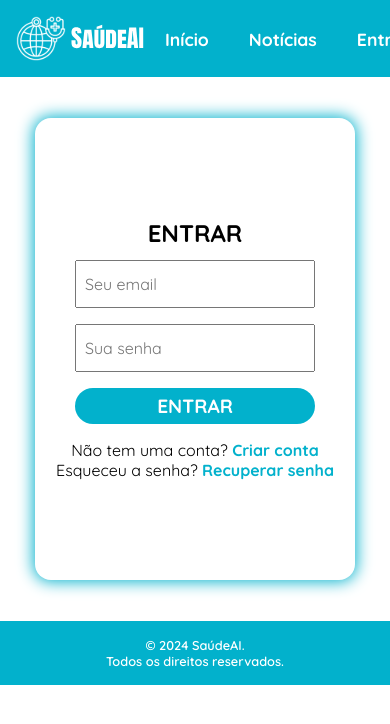
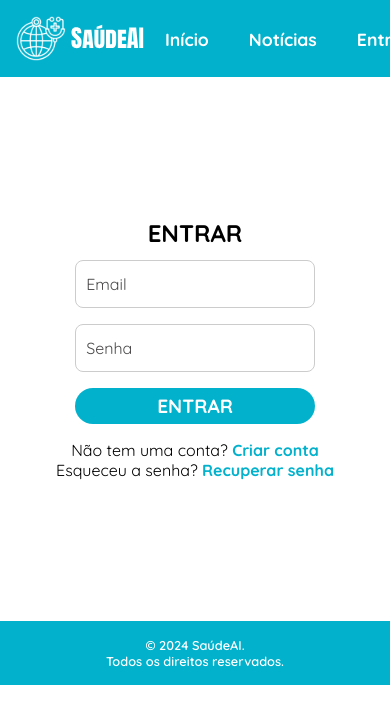
Before and after one commit to gu1frnc4/SaudeAI, an Angular app: page /login in a window 390 px wide. Shown: the top 724 px of the page. Built offline with nearby package versions, Linux system fonts and the light colour scheme; a web font is replaced by a local one.

Commit message:
Refatora estilos do componente de autenticação: melhora a estrutura CSS e a responsividade do formulário

```diff
--- a/src/app/views/auth/auth.component.css
+++ b/src/app/views/auth/auth.component.css
@@ -1,24 +1,67 @@
-*{
-    margin: 0;
-    padding: 0;
+* {
     font-family: var(--Quicksand-font);
-    /* border: 1px solid red; */
 }
 
-h2{
+.auth-component {
+    height: 34em;
+    display: flex;
+    align-items: center;
+    justify-content: center;
+}
+
+.auth-form {
+    display: flex;
+    align-items: center;
+    justify-content: center;
+    flex-direction: column;
+    padding: 1em 1em;
+    border-radius: 1em;
+    height: 85%;
+    min-width: 20em;
+}
+
+.auth-form h2 {
     text-transform: uppercase;
     padding-bottom: 0.5em;
 }
 
-input{
+.auth-form .input-container {
+    position: relative;
     margin-bottom: 1em;
+    width: 15em;
+}
+
+.auth-form input {
     padding: 0.5em;
     font-size: 100%;
-    width: 15em;
+    width: 100%;
     height: 3em;
+    border: 1px solid var(--light-gray-color);
+    border-radius: 0.5em;
+    outline: none;
 }
 
-form{
+.auth-form label {
+    position: absolute;
+    top: 50%;
+    left: 0.5em;
+    transform: translateY(-50%);
+    background-color: var(--white-color);
+    padding: 0 0.2em;
+    transition: 0.3s;
+    color: var(--grey-color);
+    pointer-events: none;
+}
+
+.auth-form input:focus + label,
+.auth-form input:not(:placeholder-shown) + label {
+    top: -0.5em;
+    left: 0.5em;
+    font-size: 0.8em;
+    color: var(--main-color);
+}
+
+.auth-form form {
     display: flex;
     align-items: center;
     justify-content: center;
@@ -26,7 +69,7 @@ form{
     padding-bottom: 1em;
 }
 
-button {
+.auth-form button {
     background-color: var(--main-color);
     color: var(--white-color);
     border: none;
@@ -38,35 +81,16 @@ button {
     padding: 0.3em;
 }
 
-button:hover{
+.auth-form button:hover {
     cursor: pointer;
 }
 
-button:active{
+.auth-form button:active {
     background-color: var(--white-color);
     color: var(--main-color);
 }
 
-a {
+.auth-form a {
     color: var(--main-color);
     font-weight: bold;
 }
-
-.auth-component{
-    height: 34em;
-    display: flex;
-    align-items: center;
-    justify-content: center;
-}
-
-.auth-form{
-    display: flex;
-    align-items: center;
-    justify-content: center;
-    flex-direction: column;
-    padding: 1em 1em;
-    box-shadow: 0em 0em 1em 0.1em  var(--main-color);
-    border-radius: 1em;
-    height: 85%;
-    min-width: 20em;
-}
--- a/src/app/views/auth/auth.component.html
+++ b/src/app/views/auth/auth.component.html
@@ -3,15 +3,16 @@
   <div class="auth-form">
     <h2>{{ title }}</h2>
     <form (ngSubmit)="onSubmit()">
-      <div *ngFor="let field of fields">
-        <!-- <label [for]="field.name">{{ field.label }}</label> -->
+      <div *ngFor="let field of fields" class="input-container">
         <input
           [type]="field.type"
           [name]="field.name"
-          [placeholder]="field.placeholder"
+          placeholder=" "
+          title="{{ field.placeholder }}"
           [(ngModel)]="formData[field.name]"
           required
         />
+        <label [for]="field.name">{{ field.label }}</label>
       </div>
       <button type="submit">{{ buttonText }}</button>
     </form>
```
